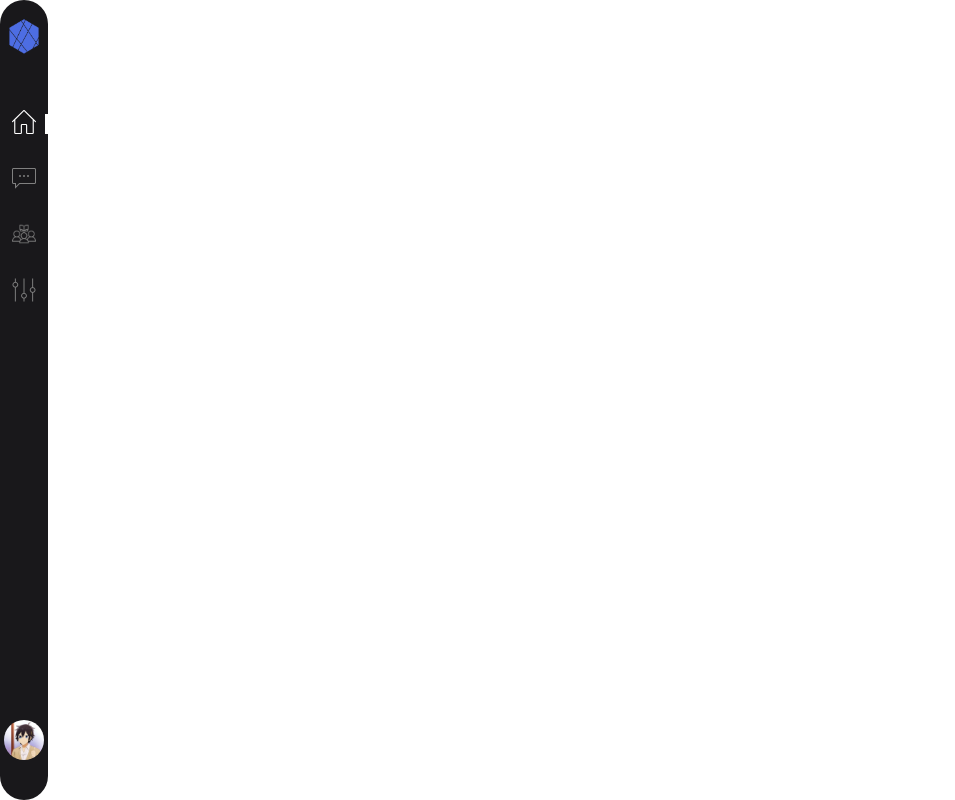
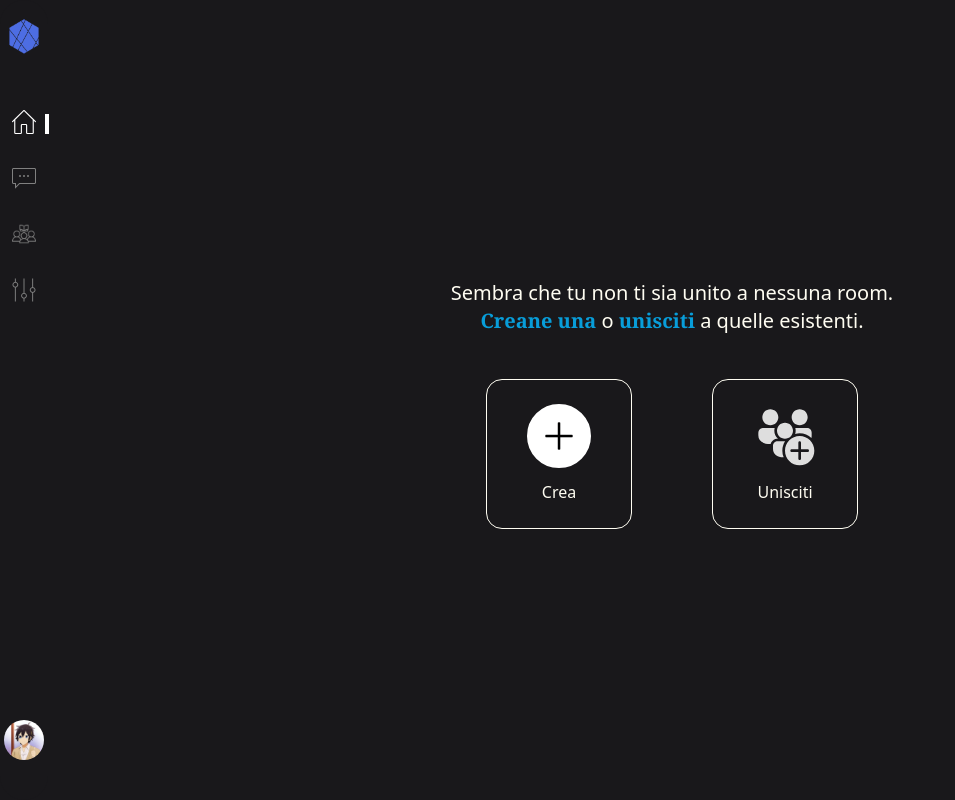
Before and after one commit to ManuelRixDiscord/UniRooms, an Angular app in the folder unirooms/: page / in a window 1280 px wide. Shown: the whole page, without its empty margins (0-955 px from the left). Built offline with nearby package versions, Linux system fonts and the light colour scheme.

Commit message:
Aggiunti due nuovi colori (shades per di più), creata la home per i nuovi utenti e aggiunte icone di new e join

```diff
--- a/unirooms/src/app/app.component.html
+++ b/unirooms/src/app/app.component.html
@@ -9,9 +9,8 @@
   <title>Document</title>
 </head>
 
-<body>
+<body class="overflow-x-hidden">
   <router-outlet></router-outlet>
-  <app-home></app-home>
   <app-sidenav></app-sidenav>
 </body>
 
--- a/unirooms/src/app/home/home.component.html
+++ b/unirooms/src/app/home/home.component.html
@@ -0,0 +1,20 @@
+<div class="home pl-16 pt-2 flex flex-col justify-center h-screen bg-eerieBlack">
+    <div class="join-zone flex flex-col items-center gap-11 text-floralWhite">
+        <div class="join-text self-center">
+            <h1 class="text-xl">Sembra che tu non ti sia unito a nessuna room.</h1>
+            <h1 class="text-center text-xl">
+            <span class="text-carolinaBlue font-semibold font-serif">Creane una</span> o
+            <span class="text-carolinaBlue font-semibold font-serif">unisciti</span> a quelle esistenti.</h1>
+        </div>
+        <div class="join-buttons flex flex-row gap-20">
+            <button class="px-10 py-6 border border-floralWhite bg-eerieBlack rounded-2xl transition-all duration-300 hover:invert hover:scale-110">
+                <img [src]="newIcon" class="w-16 border-2 bg-black border-black rounded-full p-2 invert mb-3" alt="">
+                Crea
+            </button>
+            <button class="px-10 py-6 border border-floralWhite bg-eerieBlack rounded-2xl transition-all duration-300 hover:invert hover:scale-110">
+                <img [src]="joinIcon" class="w-16 invert mb-3" alt="">
+                Unisciti
+            </button>
+        </div>
+    </div>
+</div>
--- a/unirooms/src/app/home/home.component.ts
+++ b/unirooms/src/app/home/home.component.ts
@@ -7,6 +7,9 @@ import { Component, OnInit } from '@angular/core';
 })
 export class HomeComponent implements OnInit {
 
+  newIcon: string = "../assets/images/newIcon.svg";
+  joinIcon: string = "../assets/images/joinIcon.svg";
+
   constructor() { }
 
   ngOnInit(): void {
--- a/unirooms/tailwind.config.js
+++ b/unirooms/tailwind.config.js
@@ -7,7 +7,9 @@ module.exports = {
       {
         eerieBlack: "#19181b",
         floralWhite: "#fffdf2",
-        celadronBlue: "#0681b1"
+        celadronBlue: "#0681b1",
+        raisinBlack: "#28262B",
+        carolinaBlue: "#089DD9"
       }
     },
   },
```
Also changed, not shown: unirooms/src/assets/images/joinIcon.svg (added), unirooms/src/assets/images/newIcon.svg (added).
